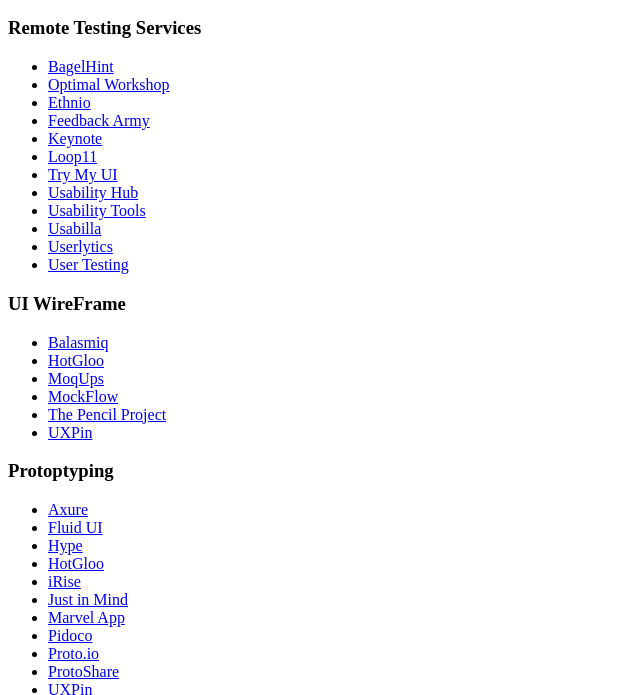
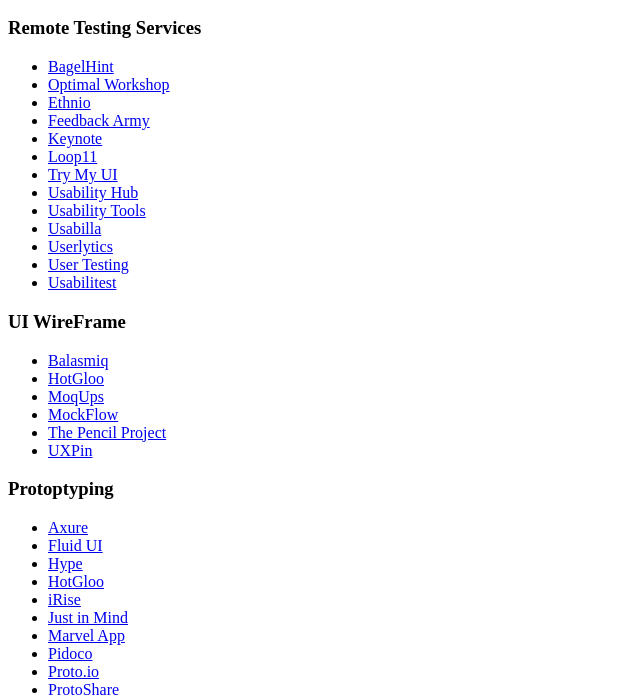
Before and after one commit to 2urn/2urn.github.io, a plain HTML site: page index.html in a window 1280 px wide. Shown: the part 96-791 px from the top of the page, without its empty margins (0-640 px from the left). Drawn offline with Linux system fonts and the light colour scheme.

Commit message:
Update index.html

```diff
--- a/index.html
+++ b/index.html
@@ -21,6 +21,8 @@
 <li><a href="http://usabilla.com">Usabilla</a></li>
 <li><a href="http://userlytics.com">Userlytics</a></li>
 <li><a href="http://usertesting.com">User Testing</a></li>
+<li><a href="http://usablilitest.com">Usabilitest</a></li>
+
 </ul>
 
 <h3 id="toc_2">UI WireFrame</h3>
```
